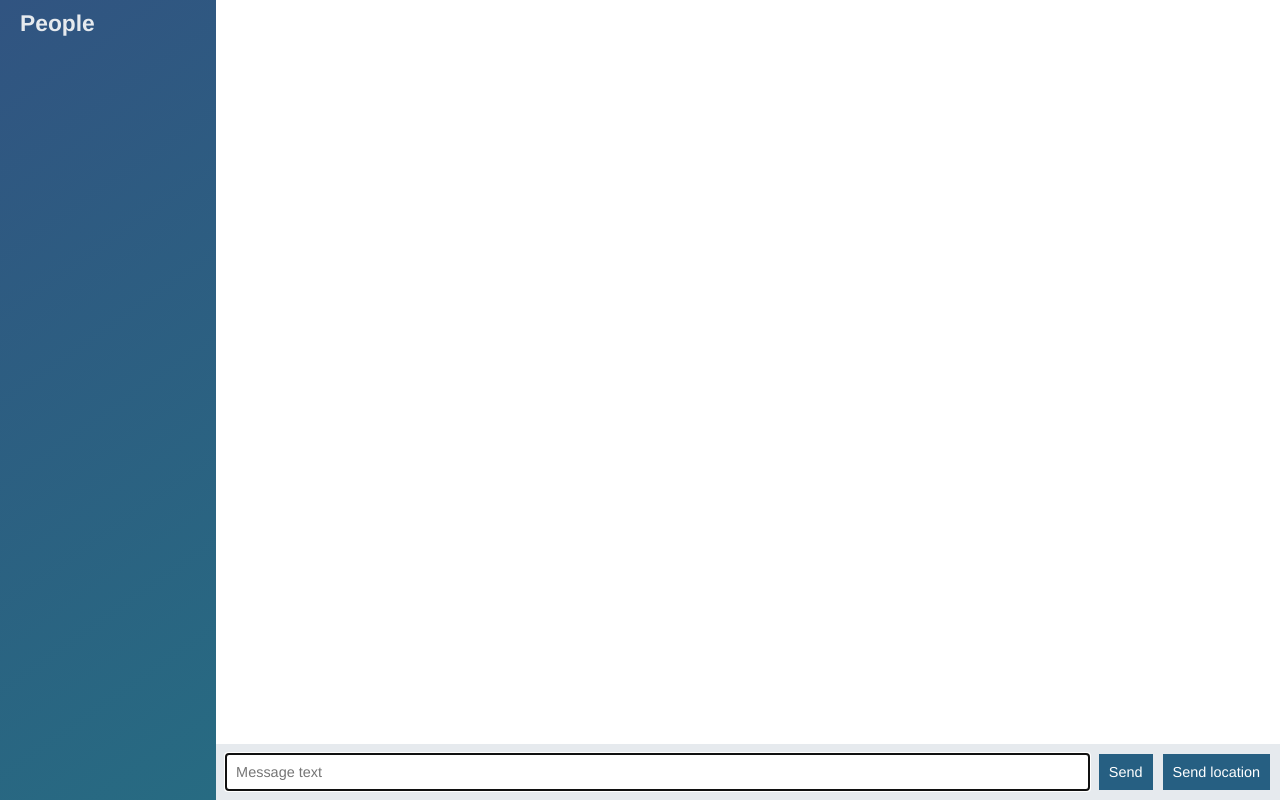
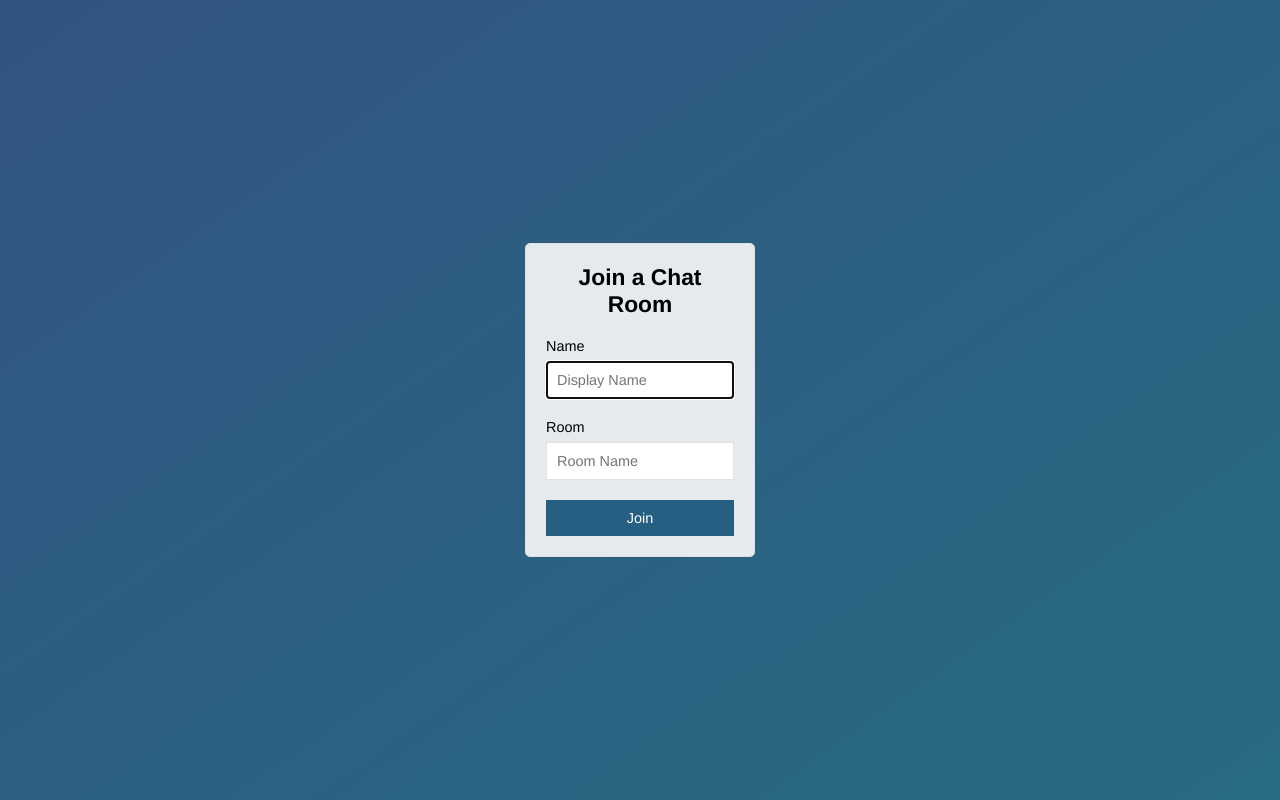
Before and after one commit to jscottrobb/node-chat-app, a website: page public/index.html in a window 1280 px wide. Drawn offline with nearby package versions, Linux system fonts and the light colour scheme; no server answers.

Commit message:
Added a join UI page

```diff
--- a/public/index.html
+++ b/public/index.html
@@ -4,57 +4,34 @@
 
   <head>
      <meta charset="utf-8">
+     <title>Join  ChatApp</title>
+     <meta name="viewport" content="width=device-width, initial-scale=1, user-scalable=no"/>
      <link rel="stylesheet" href="/css/styles.css">
   </head>
 
-  <body class="chat">
+  <body class="centered-form">
 
-    <div class="chat__sidebar">
-      <h3>People</h3>
-      <div id="Users"></div>
+    <div class="centered-form__form">
+        <form action="/chat.html">
+          <div class="form-field">
+            <h3>Join a Chat Room</h3>
+          </div>
+          <div class="form-field">
+             <label>Name</label>
+             <input name="name" type="text" autofocus placeholder="Display Name"/>
+          </div>
+          <div class="form-field">
+             <label>Room</label>
+             <input name="room" type="text" placeholder="Room Name"/>
+          </div>
+          <div class="form-field">
+             <button>Join</button>
+          </div>
+        </form>
     </div>
 
-    <div class="chat__main">
-
-      <ol id="messages" class="chat__messages"></ol>
-
-      <div class="chat__footer">
-        <form id="message-form">
-          <input name="message" type="text" autofocus autocomplete="off" placeholder="Message text"/>
-          <button>Send</button>
-        </form>
-        <button id='send-location'>Send location</button>
-      </div>
-    </div>
-
-    <script id="message-template" type="text/template">
-      <li class="message">
-         <div class="message__title">
-           <h4>{{from}}</h4>
-           <span>{{createdAt}}</span>
-         </div>
-         <div class="message__body">
-           <p>{{text}}</p>
-         </div>
-      </li>
-    </script>
-
-    <script id="location-message-template" type="text/template">
-      <li class="message">
-         <div class="message__title">
-           <h4>{{from}}</h4>
-           <span>{{createdAt}}</span>
-         </div>
-         <div class="message__body">
-           <a href={{url}} target="_blank">My Location</a>
-         </div>
-      </li>
-    </script>
-
-    <script src="socket.io/socket.io.js"></script>
     <script src="/js/libs/jquery-3.2.1.min.js"></script>
     <script src="/js/libs/moment.js"></script>
-    <script src="/js/index.js"></script>
     <script src="/js/libs/mustache.js"></script>
   </body>
 
```
Also changed, not shown: public/chat.html (added, +63 -0 lines), public/js/chat.js (renamed from public/js/index.js).
